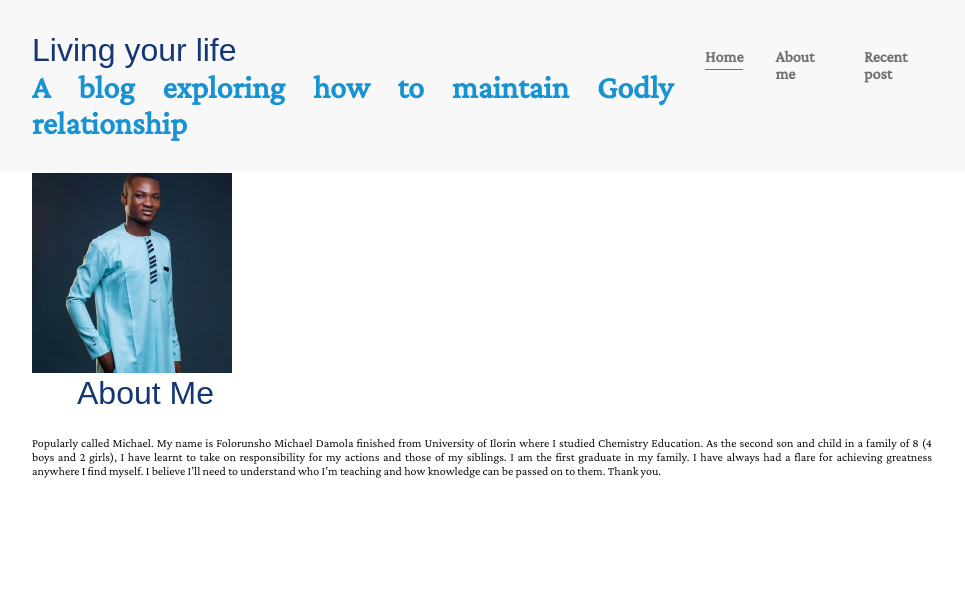
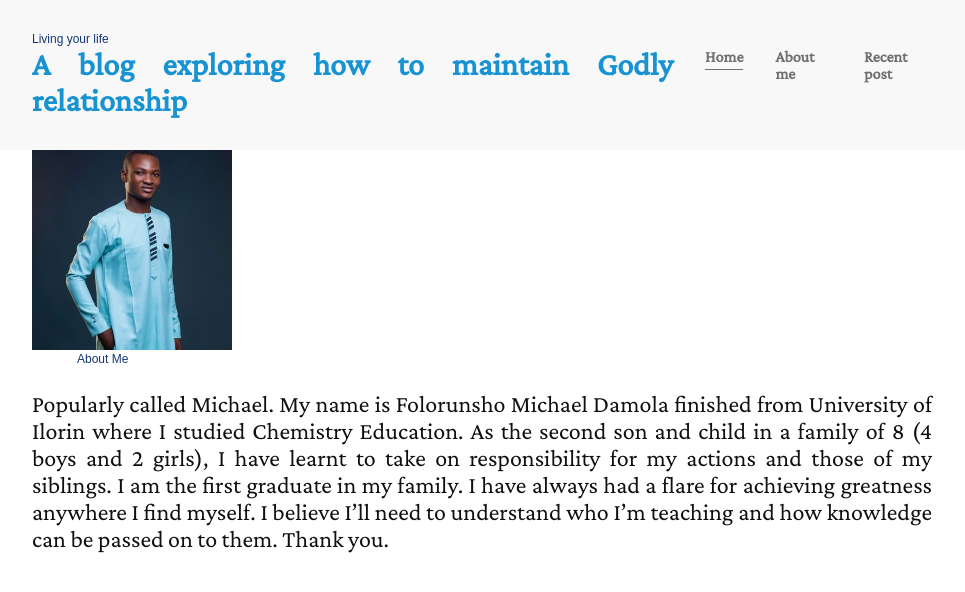
Before and after one commit to folorunshoD/Relationship-Matters, a plain HTML site: page about.html in a window 1280 px wide. Shown: the whole page, without its empty margins (158-1123 px from the left). Drawn offline with nearby package versions, Linux system fonts and the light colour scheme.

Commit message:
Add files via upload

```diff
--- a/about.css
+++ b/about.css
@@ -22,7 +22,7 @@ font-family: 'Crimson Pro', serif;
 .latest{
    /* font-weight: 100;*/
         color:#101011;
-        font-size: 0.75rem;
+        font-size: 1.5rem;
         margin-top: 1.5rem;
         margin-bottom: 1.5rem;
         text-align: justify;
@@ -31,21 +31,15 @@ h1{
 font-family: 'Lora', sans-serif;
 font-weight: 400;
 color: #143774;
-font-size: 2rem;
+font-size: 0.75rem;
 margin: 0;
 }
-h1{
-    font-family: 'Lora',sans-serif;
-    font-weight: 400;
-    color: #143774;
-    font-size: 2rem;
-    margin: 0;
-    }
+
 h2{
 
     font-weight: 400;
     color: #2b2c2e;
-    font-size: 2rem;
+    font-size: 0.75rem;
     margin: 0;
     }
     h2{
@@ -59,7 +53,7 @@ h2{
 
         font-weight: 400;
         color:#5c81ca;
-        font-size: 0.75rem;
+        font-size: 2rem;
         margin: 0;
         text-align: justify;
         }
--- a/fineproject.css
+++ b/fineproject.css
@@ -37,14 +37,14 @@ h1{
     font-family: 'Lora',sans-serif;
     font-weight: 400;
     color: #143774;
-    font-size: 2rem;
+    font-size: 0.75rem;
     margin: 0;
     }
 h2{
 
     font-weight: 400;
     color: #2b2c2e;
-    font-size: 2rem;
+    font-size: 0.75rem;
     margin: 0;
     }
     h2{
--- a/living.css
+++ b/living.css
@@ -15,14 +15,14 @@ h1{
 font-family: 'Lora', serif;
 font-weight: 400;
 color: #143774;
-font-size: 2rem;
+font-size: 0.75rem;
 margin: 0;
 }
 h1{
     font-family: 'Lora', serif;
     font-weight: 400;
     color: #143774;
-    font-size: 2rem;
+    font-size: 0.75rem;
     margin: 0;
     }
 h2{
```
